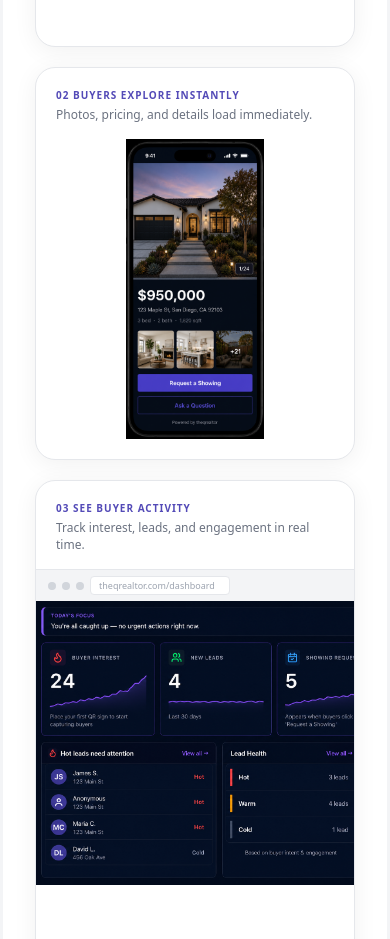
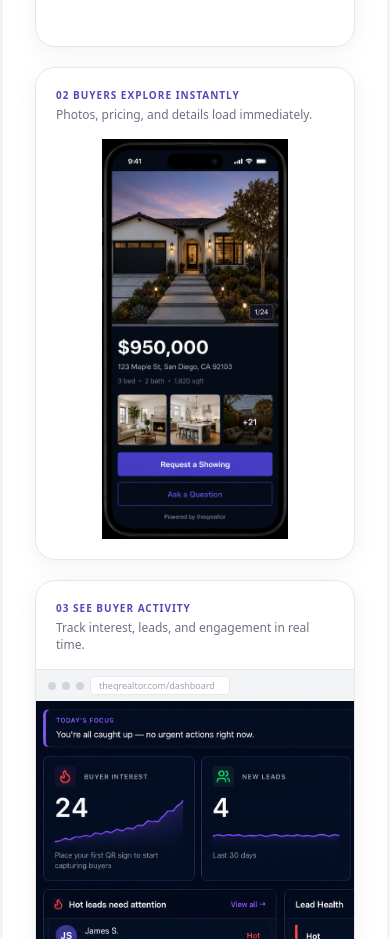
Before and after one commit to daze2991-del/theQRealtor, a Next.js app: page / in a window 390 px wide. Shown: the part 4660-5599 px from the top of the page. Built offline with nearby package versions, Linux system fonts and the light colour scheme.

Commit message:
Enlarge phone in card 2, crop dashboard to left half in card 3

```diff
--- a/app/(marketing)/page.tsx
+++ b/app/(marketing)/page.tsx
@@ -481,7 +481,7 @@ function BuyerExperience() {
               <div style={{ fontSize: 12, color: '#6B7280', marginBottom: 16 }}>Photos, pricing, and details load immediately.</div>
             </div>
             <div className="flex items-center justify-center flex-1" style={{ padding: '0 20px 20px', minHeight: 320 }}>
-              <img src="/iphone-mockup.png" alt="Buyer property page on mobile" style={{ maxHeight: 300, width: 'auto', maxWidth: '100%', objectFit: 'contain' }} />
+              <img src="/iphone-mockup.png" alt="Buyer property page on mobile" style={{ maxHeight: 400, width: 'auto', maxWidth: '100%', objectFit: 'contain' }} />
             </div>
           </div>
 
@@ -503,7 +503,7 @@ function BuyerExperience() {
                 <img
                   src="/dashboard-view.png"
                   alt="Agent dashboard with buyer insights"
-                  style={{ width: '150%', objectFit: 'cover', objectPosition: 'top left', display: 'block' }}
+                  style={{ width: '200%', objectFit: 'cover', objectPosition: 'top left', display: 'block' }}
                 />
               </div>
             </div>
```
